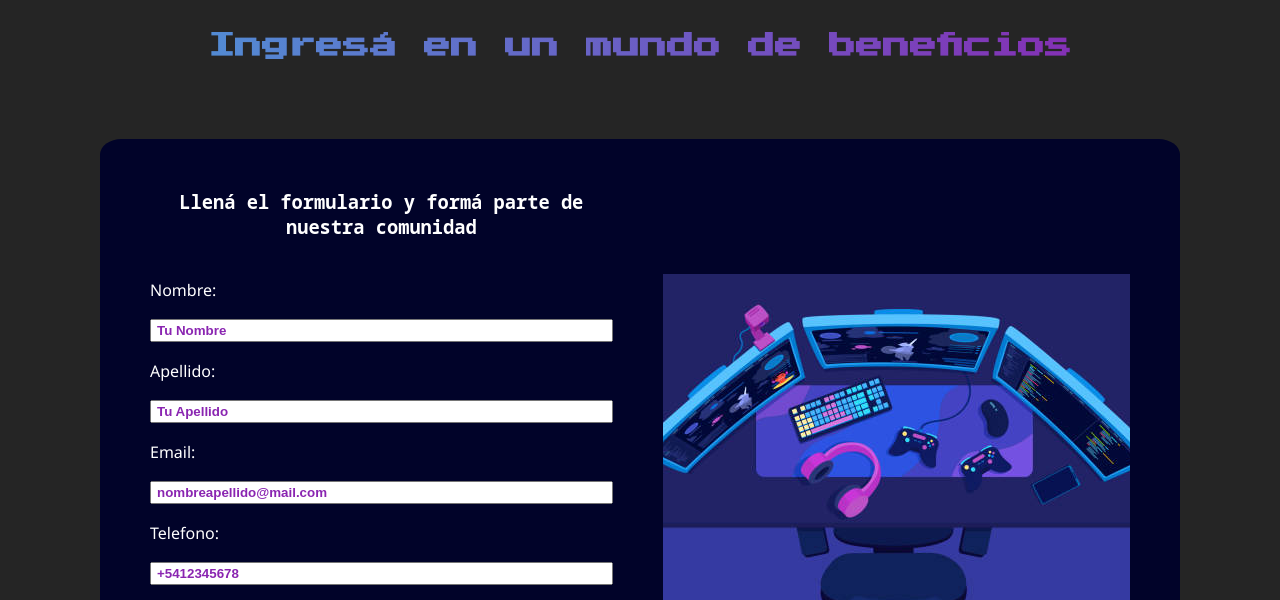
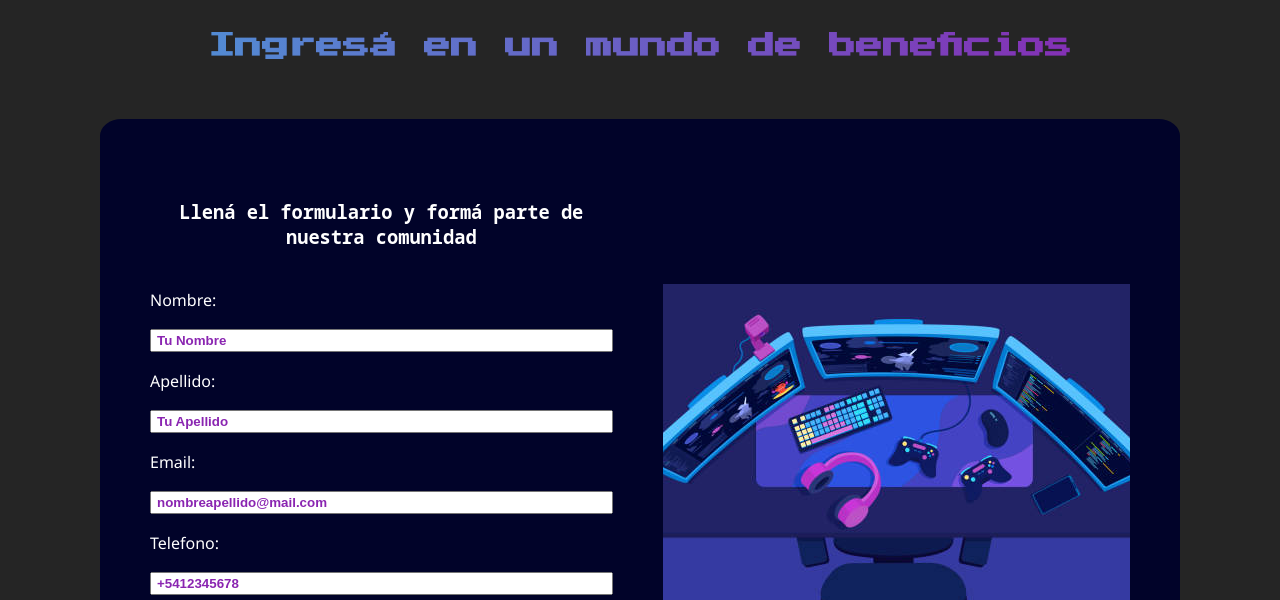
Before and after one commit to pablomh3/Integrador, a plain HTML site: page registro.html in a window 1280 px wide. Shown: the part 168-768 px from the top of the page. Drawn offline with Linux system fonts and the light colour scheme; a web font is replaced by a local one.

Commit message:
registro e inicio de sesión

```diff
--- a/css/styles.css
+++ b/css/styles.css
@@ -461,16 +461,16 @@ font-weight: 600;
   display: flex;
   justify-content: center;
   align-content: center;
-  gap: 80px;
+  gap: 60px;
   flex-direction: column;
 }
 .container-registro{
   display: flex;
   align-items: center;
-  justify-content: space-between;
+  justify-content: space-around;
   background-color: var(--azul);
   border-radius: 2%;
-  padding: 50px;
+  padding: 80px 50px;
   gap: 50px;
 }
 .registro-izq{
```
